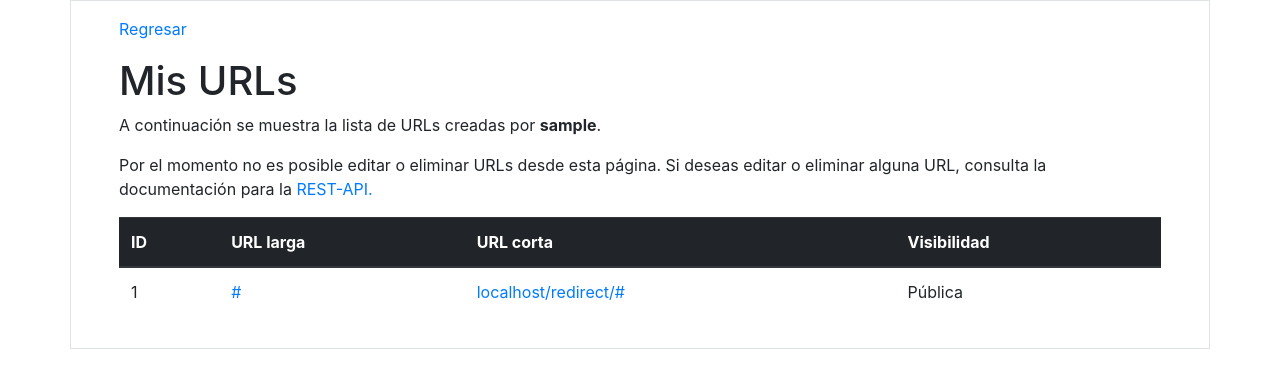
After one commit to vdae2304/shorturl, a Django app: page /my-urls/ in a window 1280 px wide. The commit adds this page. Shown: the top 388 px of the page. Run offline with Django 4.2, Linux system fonts and the light colour scheme; a user stored in the database is signed in; tables that the repository leaves empty hold one stand-in row (values such as "Sample post"); some libraries are stand-ins or nearby versions.

Commit message:
Update views

```diff
--- a/app/templates/index.html
+++ b/app/templates/index.html
@@ -38,6 +38,9 @@
         <div class="container p-2">
             <div class="row justify-content-end">
                 <div class="col-md-auto">
+                    <a href="/my-urls/">Mis URLs</a>
+                </div>
+                <div class="col-md-auto">
                     <a href="/logout/">Cerrar sesión</a>
                 </div>
             </div>
--- /dev/null
+++ b/app/templates/my_urls.html
@@ -0,0 +1,48 @@
+<!DOCTYPE html>
+<html>
+    <head>
+        <title>Acortar URL</title>
+        <meta charset="utf-8">
+        <!--Bootstrap-->
+        <link rel="stylesheet" href="https://cdn.jsdelivr.net/npm/bootstrap@4.0.0/dist/css/bootstrap.min.css">
+        <script src="https://code.jquery.com/jquery-3.2.1.slim.min.js"></script>
+        <script src="https://cdn.jsdelivr.net/npm/popper.js@1.12.9/dist/umd/popper.min.js"></script>
+        <script src="https://cdn.jsdelivr.net/npm/bootstrap@4.0.0/dist/js/bootstrap.min.js"></script>
+    </head>
+    <body class="container border px-5 py-3">
+        <p><a href="/index/">Regresar</a></p>
+        <h1>Mis URLs</h1>
+        <p>A continuación se muestra la lista de URLs creadas por <strong>{{ username }}</strong>.</p>
+        <p>Por el momento no es posible editar o eliminar URLs desde esta página.
+            Si deseas editar o eliminar alguna URL, consulta la documentación para la
+            <a href="https://github.com/vdae2304/shorturl#rest-api" target="_blank">REST-API.</a></p>
+        <table class="table table-hover">
+            <thead class="thead-dark">
+                <tr>
+                    <th scope="col">ID</th>
+                    <th scope="col">URL larga</th>
+                    <th scope="col">URL corta</th>
+                    <th scope="col">Visibilidad</th>
+                </tr>
+            </thead>
+            <tbody>
+                {% for url in urls%}
+                <tr scope="row">
+                    <td scope="col">{{ url.id }}</td>
+                    <td scope="col">
+                        <a href="{{ url.long_url}}">{{ url.long_url}}</a>
+                    </td>
+                    <td scope="col">
+                        <a href="http://{{ host }}/redirect/{{ url.short_url}}">{{ host }}/redirect/{{ url.short_url}}</a>
+                    </td>
+                    {% if url.is_private %}
+                    <td scope="col">Privada</td>
+                    {% else %}
+                    <td scope="col">Pública</td>
+                    {% endif %}
+                </tr>
+                {% endfor %}
+            </tbody>
+        </table>
+    </body>
+</html>
--- a/app/views.py
+++ b/app/views.py
@@ -112,6 +112,21 @@ def registerView(request):
 
 
 """
+"""
+def myURLSView(request):
+    if not request.user.is_authenticated:
+        return redirect("/index/")
+    username = request.user.username
+    user_id = request.user.id
+    urls = models.URLs.objects.filter(creator_id=user_id)
+    return render(request, "my_urls.html", context={
+        'username': username,
+        "host": request.get_host(),
+        "urls": urls
+    })
+
+
+"""
 Redirige a la URL larga. Si no existe una URL asociada o esta es privada,
 redirige a /index/.
 """
--- a/shorturl/urls.py
+++ b/shorturl/urls.py
@@ -27,6 +27,7 @@ urlpatterns = [
     path('logout/', views.logoutView, name='Logout user'),
     path('sign-up/', views.signUpView, name='Sign up user'),
     path('register/', views.registerView, name='Register new user'),
+    path('my-urls/', views.myURLSView, name='See created URLs'),
     path('redirect/<str:short_url>', views.redirectView, name='Redirect to long URL'),
     # Rest-API.
     path('api/', rest_api.makeURL, name='Rest-API'),
```
